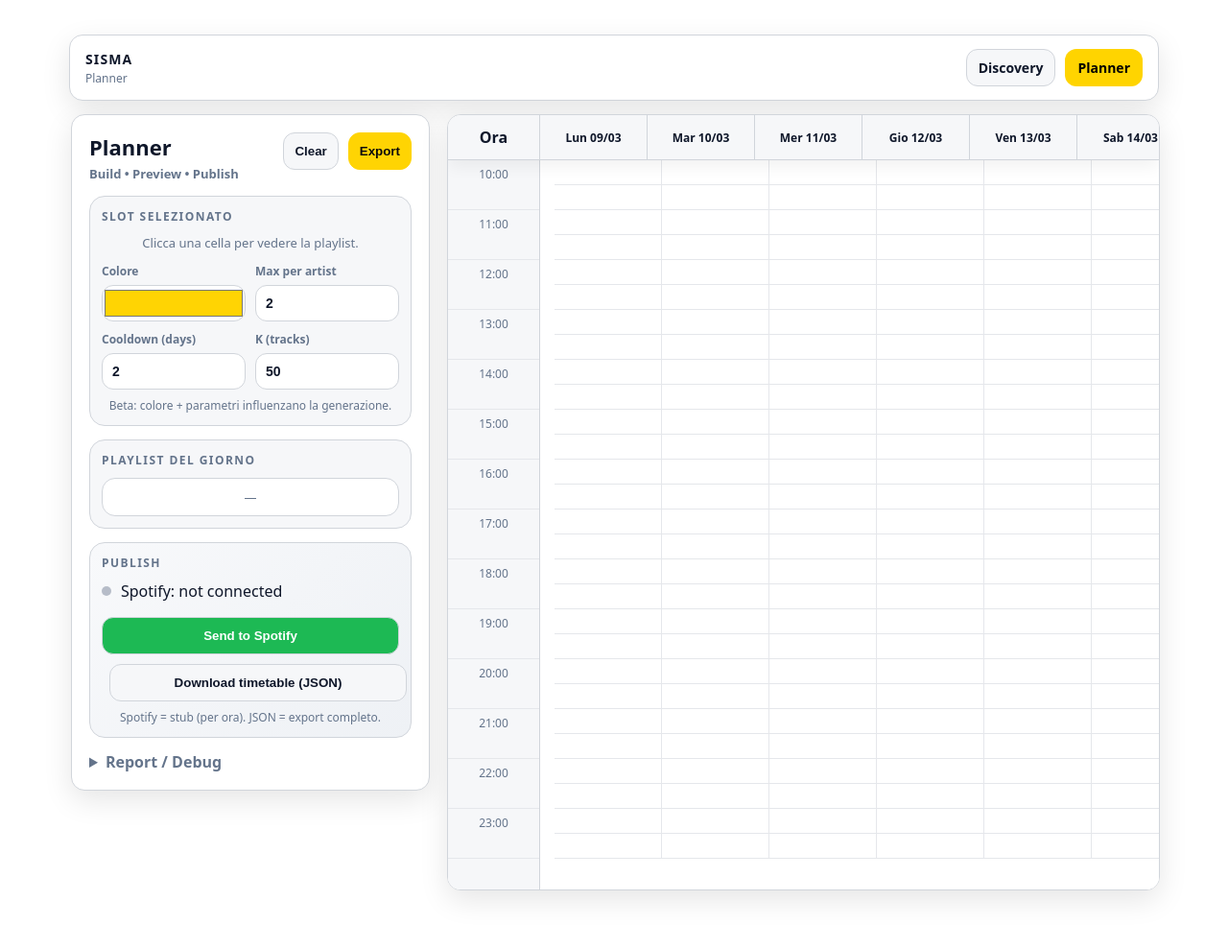
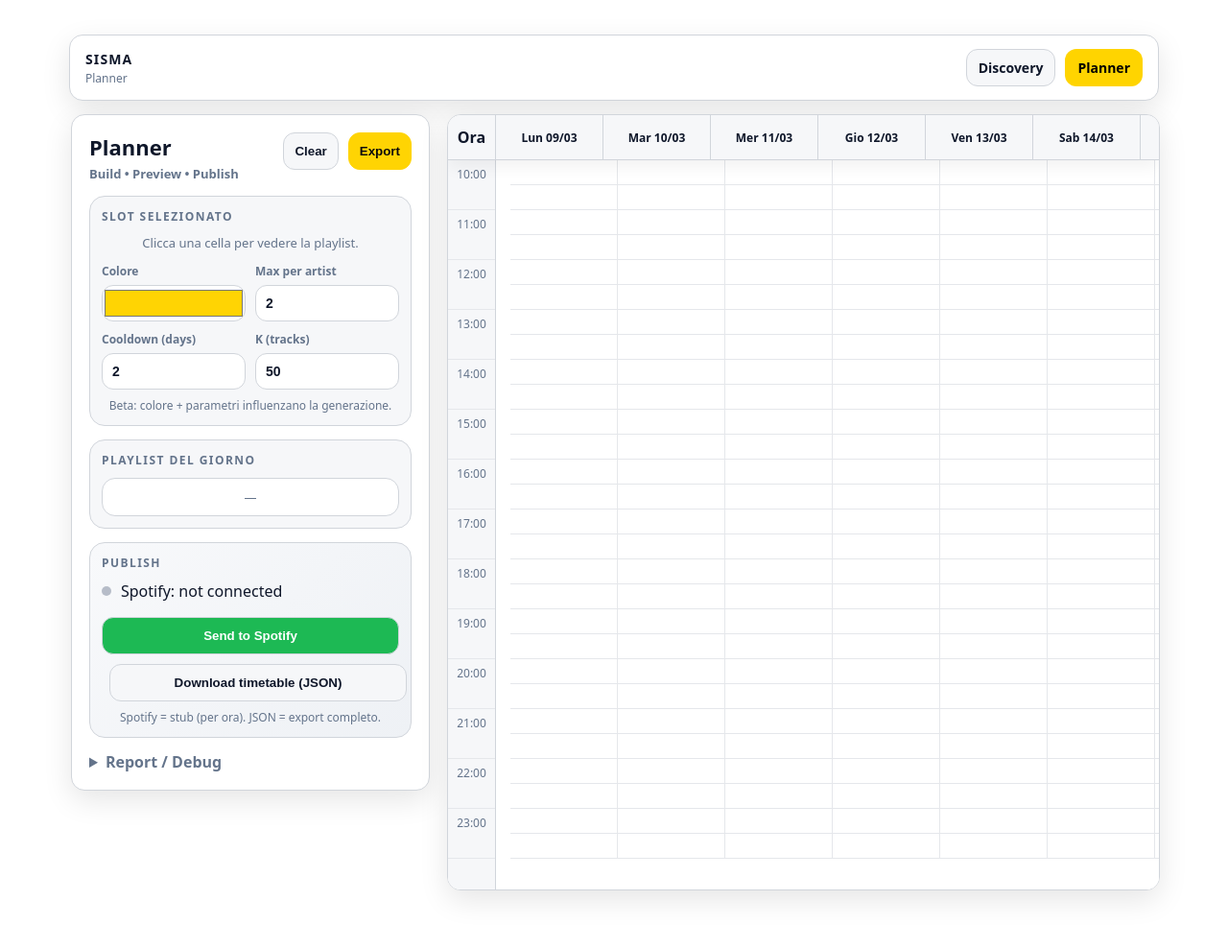
Before and after one commit to MicheleRoar/SISMA, a Flask app: page /planner/ in a window 1280 px wide. Shown: the whole page at 96% size. Run offline with Flask 3, Linux system fonts and the light colour scheme; parts of the project's set-up code (start-up, migrations or seed data) failed here and were passed over.

Commit message:
fix(planner): align slot overlay with calendar grid and shrink time column

```diff
--- a/app/static/css/planner.css
+++ b/app/static/css/planner.css
@@ -4,7 +4,7 @@
    =============================== */
 
 :root{
-  --time-col-w: 96px;
+  --time-col-w: 50px;
   --day-col-w: 112px;
   --row-h: 26px;
   --head-h: 46px;
@@ -256,6 +256,13 @@ details.mini summary{
   border-right:1px solid var(--line);
 }
 
+.cal-time-head,
+.cal-time-col{
+  width: var(--time-col-w);
+  min-width: var(--time-col-w);
+  max-width: var(--time-col-w);
+}
+
 .cal-days-head-clip{
   overflow:hidden;
 }
@@ -333,7 +340,6 @@ details.mini summary{
 
 /* overlay blocks layer: fused consecutive runs */
 .p-blocks{
-  margin-left: -15px;
   position:absolute;
   inset:0;
   pointer-events:none; /* clicks go to cells */
@@ -345,7 +351,7 @@ details.mini summary{
   top: 0;
   width: var(--day-col-w);
   border-radius: 10px;
-  box-shadow: 0 6px 14px rgba(0,0,0,.08);
+  box-shadow: none;
   border: 1px solid rgba(0,0,0,.06);
   background: rgba(255, 212, 3, var(--slot-alpha));
 }
```
